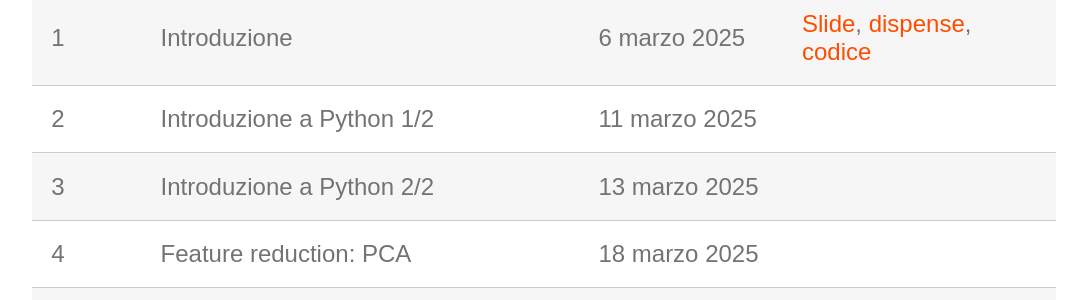
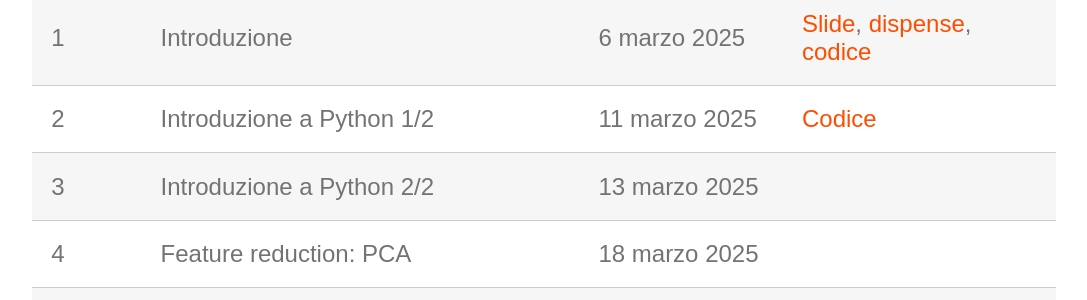
Before and after one commit to perceivelab/ml-mz-2025, a Jekyll site: the page built from lezioni.md, in a window 1280 px wide. Shown: the part 278-578 px from the top of the page, without its empty margins (96-1183 px from the left). Built offline with Jekyll 4.4.1, drawn with Linux system fonts in a browser that asks for light colours; our own code applies the rules of GitHub Pages for plain Markdown files.

Commit message:
Aggiunta eserc. Python 1

```diff
--- a/lezioni.md
+++ b/lezioni.md
@@ -7,7 +7,7 @@ layout: page
 | Lezione | Argomento                               | Data                | Materiali |
 |---------|-----------------------------------------|----------------------|--------|
 | 1       | Introduzione                            | 6 marzo 2025         | [Slide](https://studentiunict-my.sharepoint.com/:b:/g/personal/simone_palazzo_unict_it/ETF-_B4gGzdIvfz6ffqPbKMBpkC4DSxX1DLfWIsGbHTqdg?e=OCMiVD), [dispense](https://studentiunict-my.sharepoint.com/:b:/g/personal/simone_palazzo_unict_it/EXPh3Nw5WEBNit7OdnqhhkUBN0WnnFLZ2lvdLT3AM60NCQ?e=nManUp), [codice](https://studentiunict-my.sharepoint.com/:u:/g/personal/simone_palazzo_unict_it/EW2fV561k5BKmveVgiEqSN8BXXdf0aimf0o2f6lKV_dJ5A?e=vCfouT)       |
-| 2       | Introduzione a Python 1/2              | 11 marzo 2025        |        |
+| 2       | Introduzione a Python 1/2              | 11 marzo 2025        | [Codice](https://studentiunict-my.sharepoint.com/:u:/g/personal/simone_palazzo_unict_it/EWqh4iD8-EhBr-V3OJVqQdIB778Z3Dt82y98fgQ6sxlsDA?e=3W0cSd)       |
 | 3       | Introduzione a Python 2/2              | 13 marzo 2025        |        |
 | 4       | Feature reduction: PCA                 | 18 marzo 2025        |        |
 | 5       | Esercitazione PCA                      | 20 marzo 2025        |        |
```
